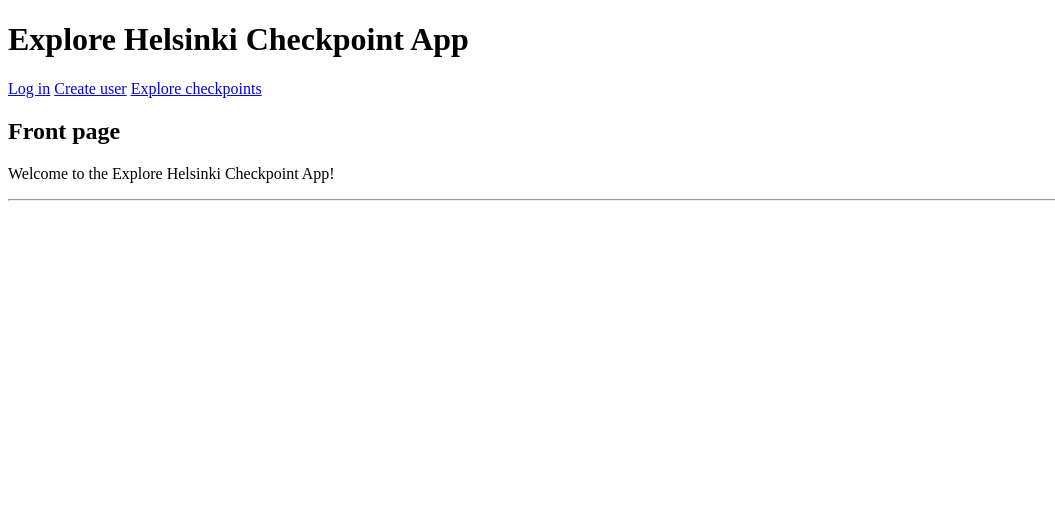
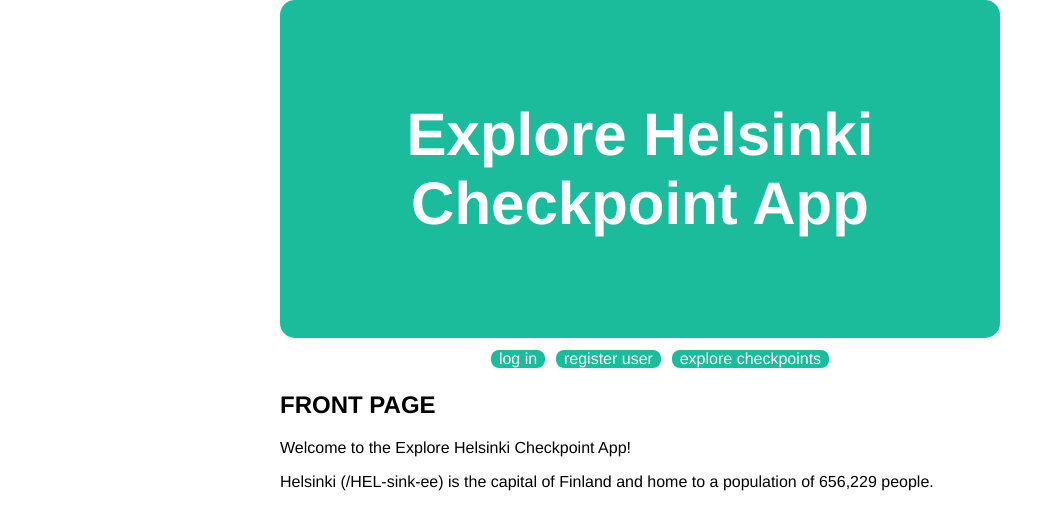
Before and after one commit to saaruuna/Explore-Helsinki-rastisovellus-2020, a Flask app: page / in a window 1280 px wide. Shown: the top 530 px of the page, without its empty margins (0-1055 px from the left). Run offline with Flask 2, Linux system fonts and the light colour scheme.

Commit message:
Improve app outlook

```diff
--- /dev/null
+++ b/static/main.css
@@ -0,0 +1,33 @@
+body {
+  margin: auto;
+  max-width: 45em;
+  font-family: 'Helvetica', 'Arial', sans-serif;
+  background: white;
+}
+
+.header {
+  padding: 60px;
+  text-align: center;
+  background: #1abc9c;
+  color: white;
+  font-size: 30px;
+  border-radius: .5em
+}
+
+nav ul {
+  margin: .5em;
+  text-align: center;
+}
+
+nav li {
+  display: inline-block;
+  padding: 0 .5em;
+  background: #1abc9c;
+  border-radius: .5em;
+  margin: .2em;
+}
+
+nav li a {
+    text-decoration: none;
+    color: white;
+}
--- a/templates/index.html
+++ b/templates/index.html
@@ -3,14 +3,22 @@
 {% block title %}Front page{% endblock %}
 {% block content %}
 
-<a href="/login">Log in</a>
-<a href="/register">Create user</a>
-<a href="/checkpoints">Explore checkpoints</a>
+<nav>
+  <ul>
+    <li><a href="/login">log in</a></li>
+    <li><a href="/register">register user</a></li>
+    <li><a href="/checkpoints">explore checkpoints</a></li>
+  </ul>
+</nav>
 
-<h2>Front page</h2>
+<h2>FRONT PAGE</h2>
 
 {{ message }}
 
-<p> Welcome to the Explore Helsinki Checkpoint App! </p>
+Welcome to the Explore Helsinki Checkpoint App!
+
+<p>
+  Helsinki (/HEL-sink-ee) is the capital of Finland and home to a population of 656,229 people.
+</p>
 
 {% endblock %}
--- a/templates/layout.html
+++ b/templates/layout.html
@@ -1,9 +1,14 @@
-<!doctype html>
+<!DOCTYPE HTML>
+<link rel="stylesheet" href="static/main.css">
+<meta name="viewport" content="width=device-width, initial-scale=1">
+
 <title>Explore Helsinki Checkpoint App - {% block title %}{% endblock %}</title>
-<h1>Explore Helsinki Checkpoint App</h1>
-{% if session.username %}
-  <p>Logged in as {{ session.username }}</p>
-  <a href="/logout">Log out</a>
-{% endif %}
-{% block content %}{% endblock %}
-<hr>
+
+<body>
+  <div class="header">
+    <h1>Explore Helsinki Checkpoint App</h1>
+  </div>
+
+  {% block content %}{% endblock %}
+
+</body>
```
Also changed, not shown: templates/checkpoints.html (+39 -15 lines), templates/gallery.html (+7 -3 lines), templates/login.html (+9 -4 lines), templates/perform.html (+9 -6 lines), templates/profile.html (+9 -5 lines), templates/register.html (+9 -4 lines).
